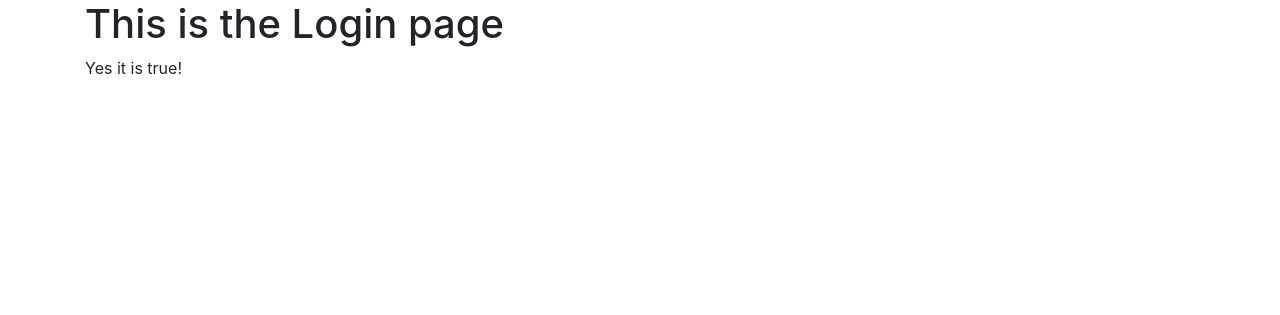
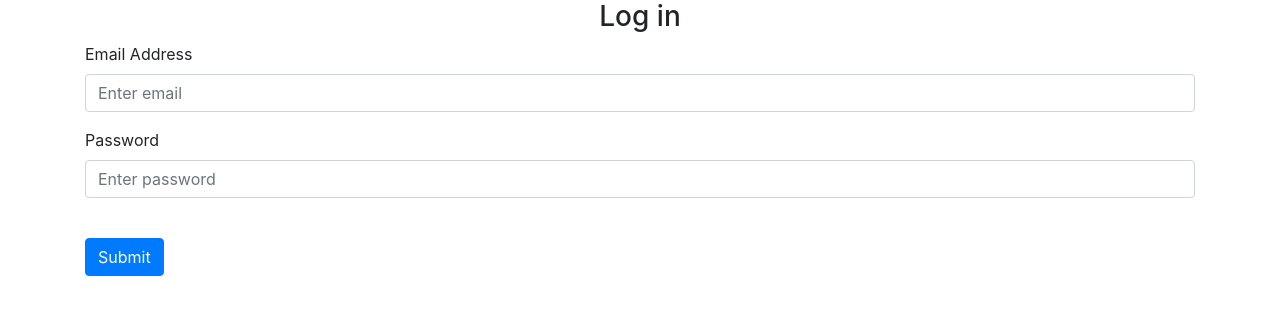
Before and after one commit to sea-shanties/CraftingConecxions, a Flask app: page /login in a window 1280 px wide. Shown: the part 56-371 px from the top of the page. Run offline with Flask 3, Linux system fonts and the light colour scheme; some libraries are stand-ins or nearby versions.

Commit message:
Update login.html

```diff
--- a/website/templates/login.html
+++ b/website/templates/login.html
@@ -1,9 +1,32 @@
 {% extends "base.html" %}{% block title %}Login{% endblock %}
 
 {% block content %}
-<h1>This is the Login page</h1>
-{% if boolean == True %}
-Yes it is true!
-{% endif %}
+<form method = "POST">
+    <h3 align="center">Log in</h3>
+    <div class = "form-group">
+        <label for="email"> Email Address </label>
+        <input
+                type ="email"
+                class = "form-control"
+                id="email"
+                name="email"
+                placeholder="Enter email"
+        />
+    </div>
 
+    <div class = "form-group">
+        <label for="password1"> Password </label>
+        <input
+                type ="password"
+                class = "form-control"
+                id="password1"
+                name="password1"
+                placeholder="Enter password"
+        />
+
+    </div>
+
+    <br />
+  <button type="submit" class="btn btn-primary">Submit</button>
+</form>
 {% endblock %}
```
